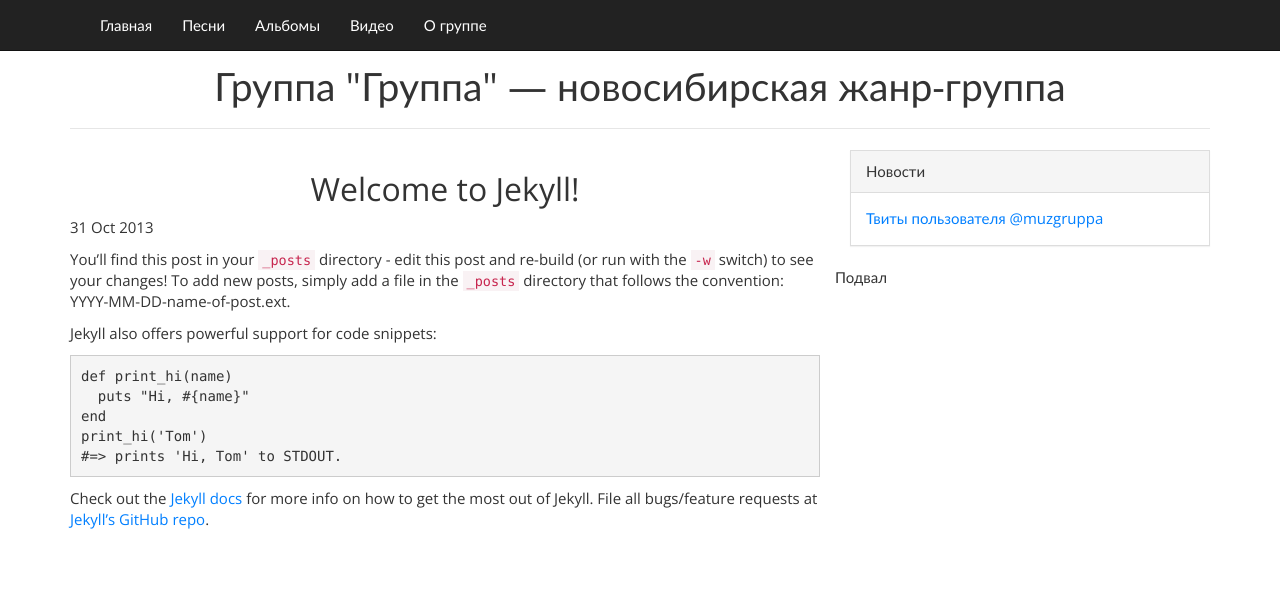
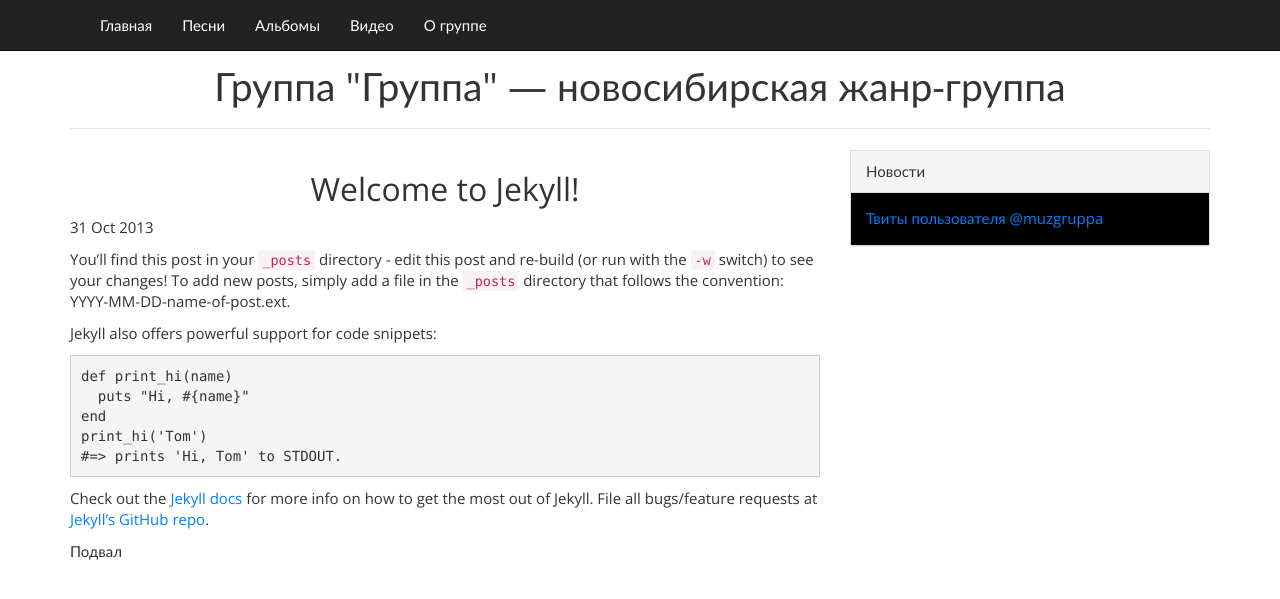
Before and after one commit to gruppa-gruppa-nsk/gruppa-gruppa-nsk.github.io, a Jekyll site: the page built from _posts/2013-10-31-welcome-to-jekyll.markdown, in a window 1280 px wide. Shown: the top 599 px of the page. Built offline with Jekyll 4.4.1, drawn with Linux system fonts in a browser that asks for light colours; nearby versions of some CDN libraries; library files that are not in the unit come from our copies; comment, search, counter and statistics services are not loaded.

Commit message:
добавил недостающий div

```diff
--- a/_layouts/default.html
+++ b/_layouts/default.html
@@ -39,12 +39,13 @@
 				<div class="sidebar">
 					<div class="panel panel-default">
 						<div class="panel-heading">Новости</div>
-						<div class="panel-body">
+						<div class="panel-body" style="background-color:black;">
 							<a class="twitter-timeline" height="500" href="https://twitter.com/muzgruppa" data-widget-id="402088843060326400" lang="ru">Твиты пользователя @muzgruppa</a>
-							<script>!function(d,s,id){var js,fjs=d.getElementsByTagName(s)[0],p=/^http:/.test(d.location)?'http':'https';if(!d.getElementById(id)){js=d.createElement(s);js.id=id;js.src=p+"://platform.twitter.com/widgets.js";fjs.parentNode.insertBefore(js,fjs);}}(document,"script","twitter-wjs");
+							<script>
+							!function(d,s,id){var js,fjs=d.getElementsByTagName(s)[0],p=/^http:/.test(d.location)?'http':'https';if(!d.getElementById(id)){js=d.createElement(s);js.id=id;js.src=p+"://platform.twitter.com/widgets.js";fjs.parentNode.insertBefore(js,fjs);}}(document,"script","twitter-wjs");
 							</script>
 						</div>
-
+					</div>
 
 
 				</div>
```
